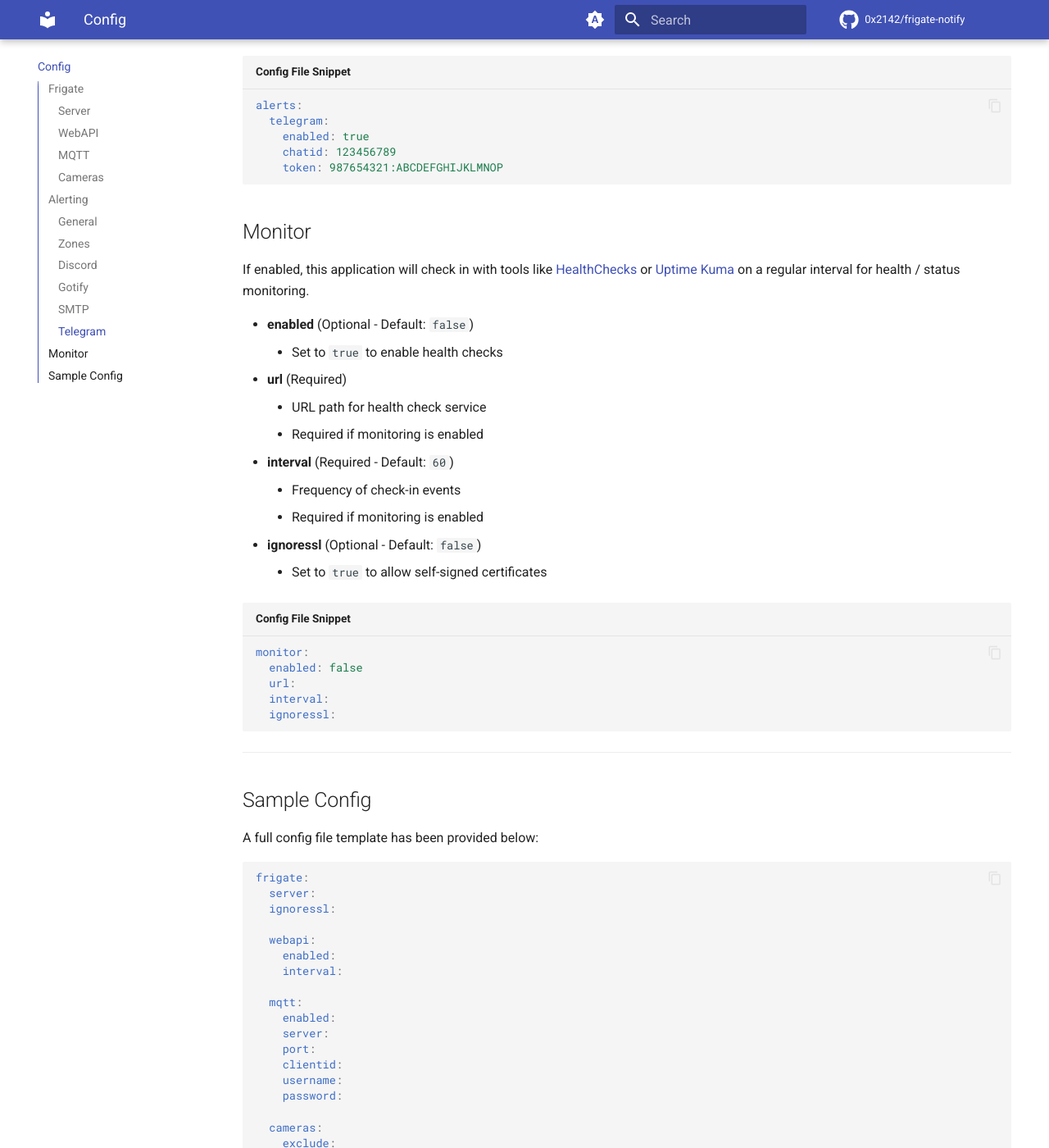
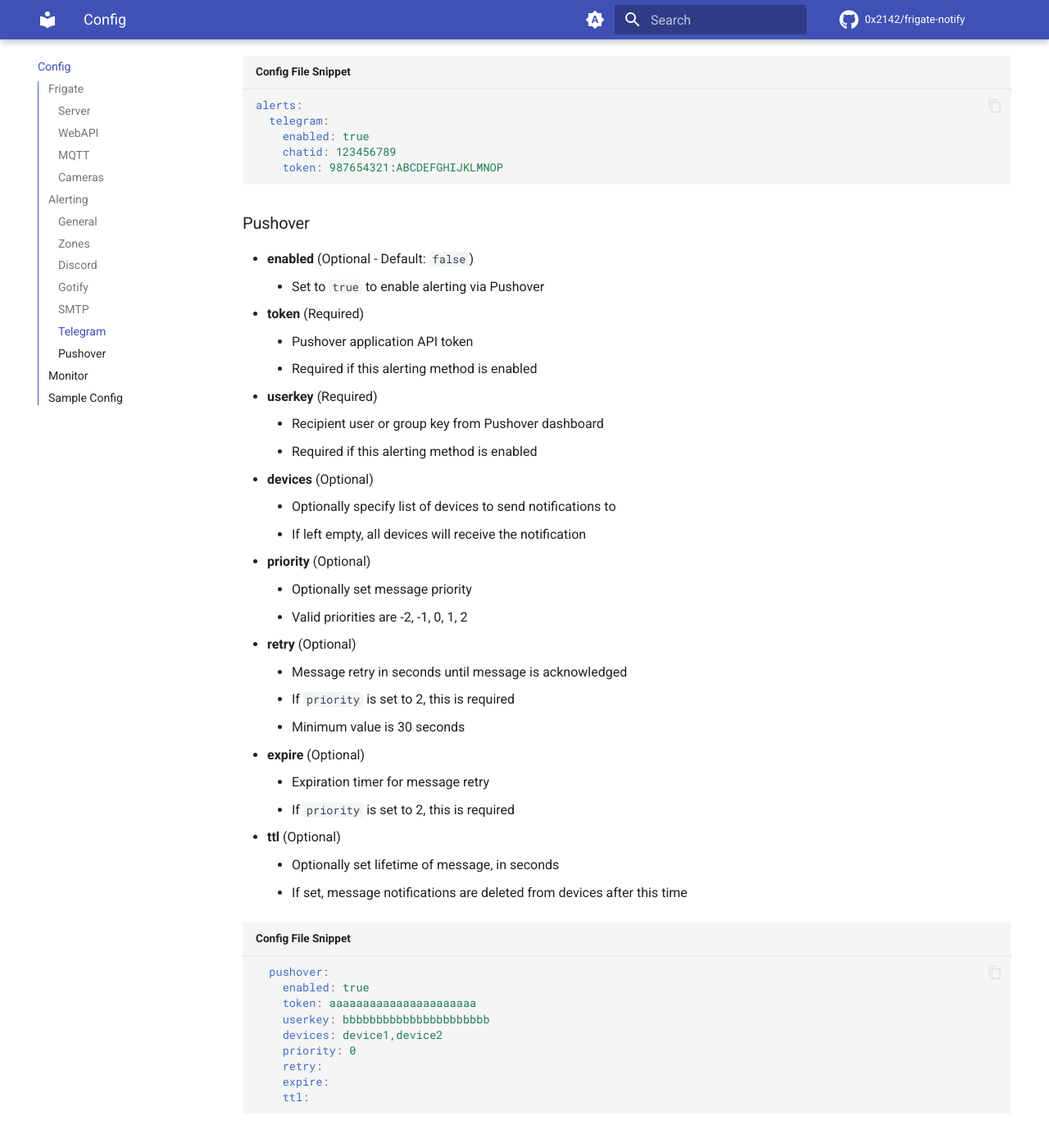
Before and after one commit to 0x2142/frigate-notify, an MkDocs documentation site: the page built from docs/config.md, in a window 1280 px wide and 1400 px high, scrolled down 6570 px. Shown: the whole window at 82% size. Built offline with MkDocs 1.6.1 and Material for MkDocs 9.7.7, drawn with Linux system fonts in a browser that asks for light colours; comment, search, counter and statistics services are not loaded; some of the changed text lies outside the part shown.

Commit message:
Initial support for Pushover notifications

````diff
--- a/docs/config.md
+++ b/docs/config.md
@@ -243,6 +243,44 @@
     token: 987654321:ABCDEFGHIJKLMNOP
 ```
 
+### Pushover
+
+- **enabled** (Optional - Default: `false`)
+    - Set to `true` to enable alerting via Pushover
+- **token** (Required)
+    - Pushover application API token
+    - Required if this alerting method is enabled
+- **userkey** (Required)
+    - Recipient user or group key from Pushover dashboard
+    - Required if this alerting method is enabled
+- **devices** (Optional)
+    - Optionally specify list of devices to send notifications to
+    - If left empty, all devices will receive the notification
+- **priority** (Optional)
+    - Optionally set message priority
+    - Valid priorities are -2, -1, 0, 1, 2
+- **retry** (Optional)
+    - Message retry in seconds until message is acknowledged
+    - If `priority` is set to 2, this is required
+    - Minimum value is 30 seconds
+- **expire** (Optional)
+    - Expiration timer for message retry
+    - If `priority` is set to 2, this is required
+- **ttl** (Optional)
+    - Optionally set lifetime of message, in seconds
+    - If set, message notifications are deleted from devices after this time
+
+```yaml title="Config File Snippet"
+  pushover:
+    enabled: true
+    token: aaaaaaaaaaaaaaaaaaaaaa
+    userkey: bbbbbbbbbbbbbbbbbbbbbb
+    devices: device1,device2
+    priority: 0
+    retry:
+    expire:
+    ttl:
+```
 
 ## Monitor
 
@@ -327,6 +365,20 @@
     password:
     recipient:
 
+  telegram:
+    enabled: false
+    chatid:
+    token:
+
+  pushover:
+    enabled: false
+    token:
+    userkey:
+    devices:
+    priority:
+    retry:
+    expire:
+    ttl:
 
 monitor:
   enabled: false
````
Also changed, not shown: README.md (+2 -2 lines), docs/changelog.md (+4 -0 lines), docs/index.md (+1 -0 lines), example-config.yml (+19 -0 lines), 5 other files.
